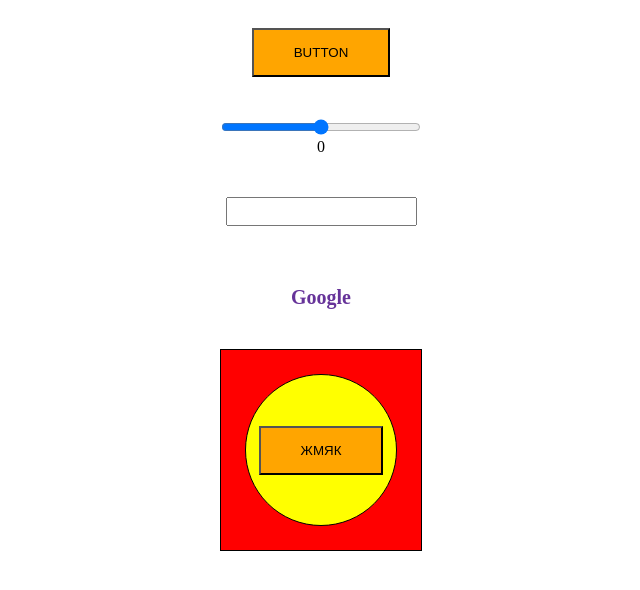
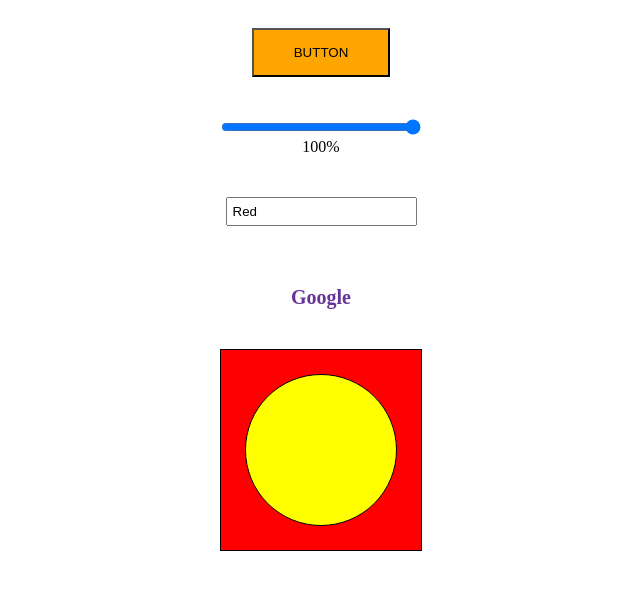
Before and after one commit to NastyaSaprick/JS-Lesson11, a plain HTML site: page index.html in a window 1280 px wide. Shown: the whole page, without its empty margins (319-959 px from the left). Drawn offline with Linux system fonts and the light colour scheme.

Commit message:
Add files via upload

```diff
--- a/index.html
+++ b/index.html
@@ -7,7 +7,7 @@
     <meta name="viewport" content="width=device-width, initial-scale=1.0">
     <link rel="stylesheet" href="./style.css">
     <script src="./script.js" defer></script>
-    <title>Listeners</title>
+    <title>Lesson11</title>
 </head>
 
 <body>
--- a/script.js
+++ b/script.js
@@ -0,0 +1,32 @@
+'use strict';
+
+let text = document.getElementById('text');
+let btn = document.getElementById('btn');
+let ebtn = document.getElementById('e_btn');
+let range = document.getElementById('range');
+let square = document.getElementById('square');
+let circle = document.getElementById('circle');
+let span = document.getElementById('range-span');
+
+text.value = 'Red';
+
+const adding = function () {
+    square.style.backgroundColor = text.value;
+}
+
+btn.addEventListener('click', adding)
+
+ebtn.style.display = 'none';
+
+let wd = parseInt(window.getComputedStyle(circle).getPropertyValue('width'), 10);
+let ht = parseInt(window.getComputedStyle(circle).getPropertyValue('height'), 10);
+range.value = '100';
+span.textContent = '100%';
+const size = function () {
+    let i_value = range.value / 100;
+    span.textContent = range.value + '%';
+    circle.style.width = wd*i_value + 'px';
+    circle.style.height = ht*i_value + 'px';
+}
+
+range.addEventListener('input', size);
```
Also changed, not shown: style.css (line endings or trailing spaces).
